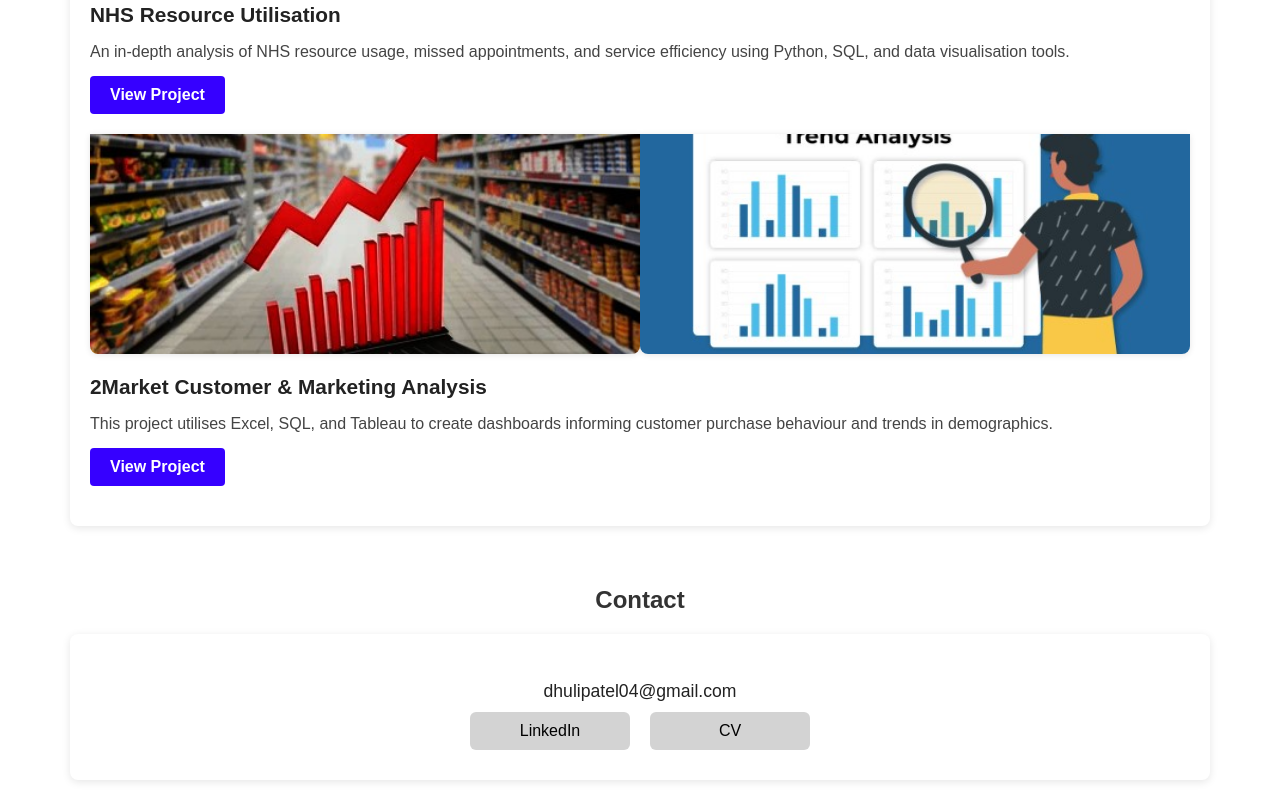
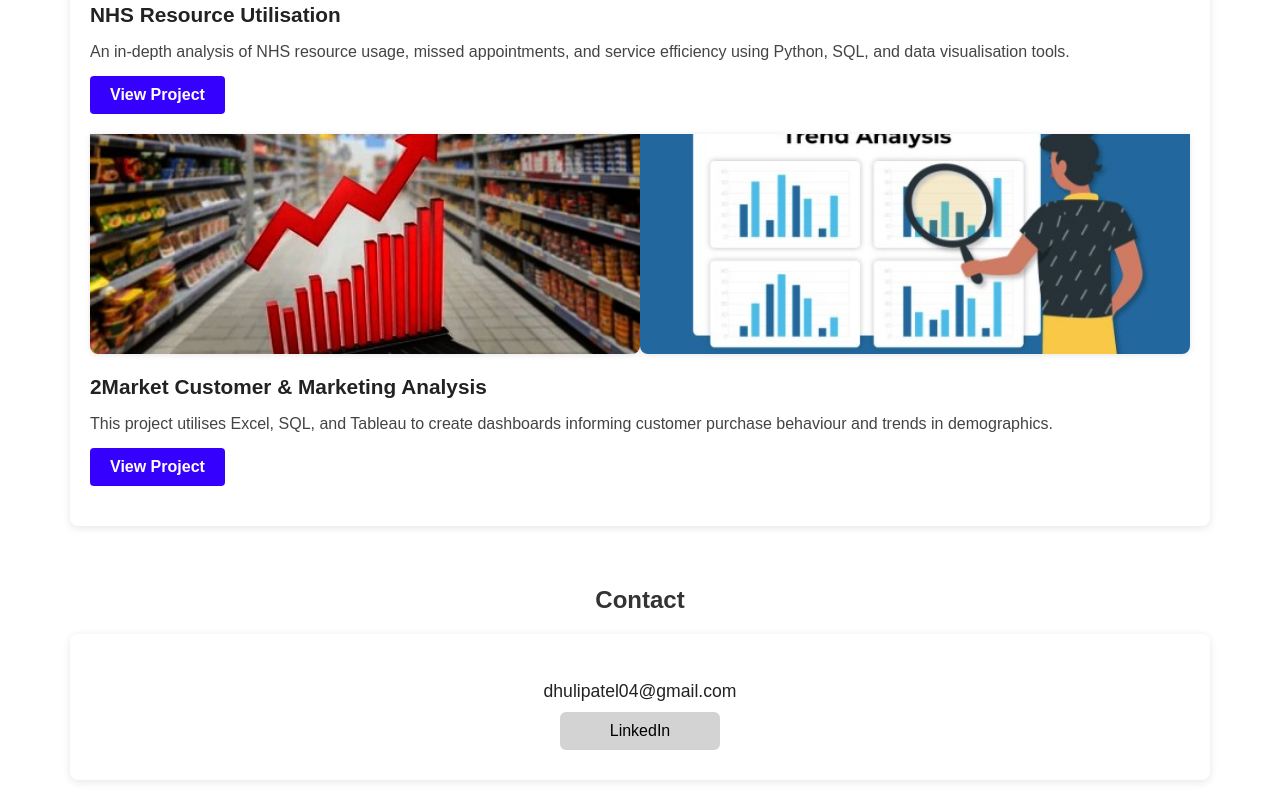
Before and after one commit to DhruvalPatel01/Dhruval-Data-Analysis, a plain HTML site: page index.html in a window 1280 px wide. Shown: the part 1056-1856 px from the top of the page. Drawn offline with Linux system fonts and the light colour scheme.

Commit message:
Update index.html

```diff
--- a/index.html
+++ b/index.html
@@ -235,7 +235,6 @@
     <p class="email">dhulipatel04@gmail.com</p>
     <div class="contact-buttons">
       <a href="https://www.linkedin.com/in/dhruvalpatel01/" target="_blank" rel="noopener noreferrer">LinkedIn</a>
-      <a href="https://dhruvalpatel01.github.io/Dhruval-Data-Analysis/CV.pdf" target="_blank" rel="noopener noreferrer">CV</a>
     </div>
   </section>
 
```
